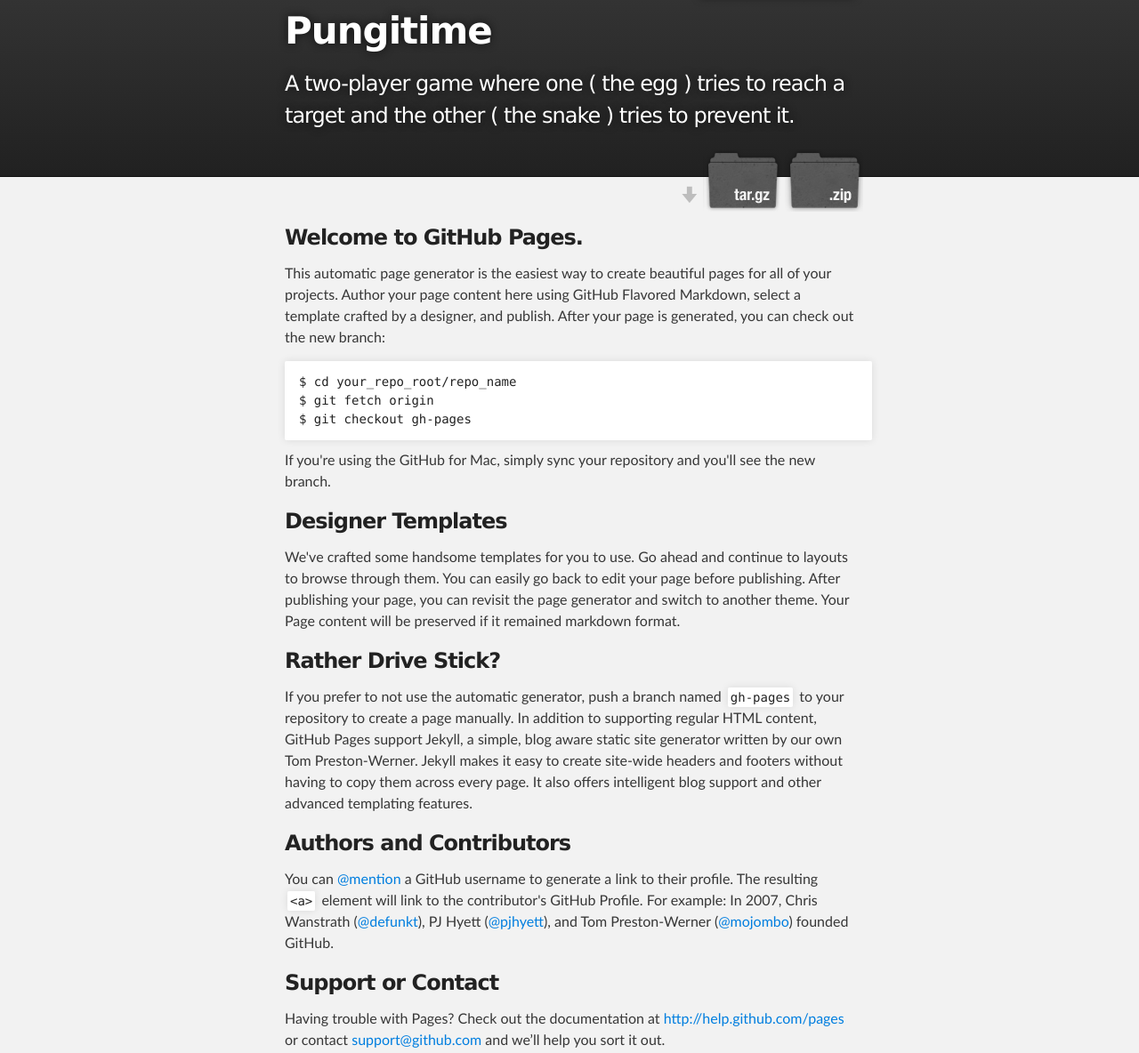
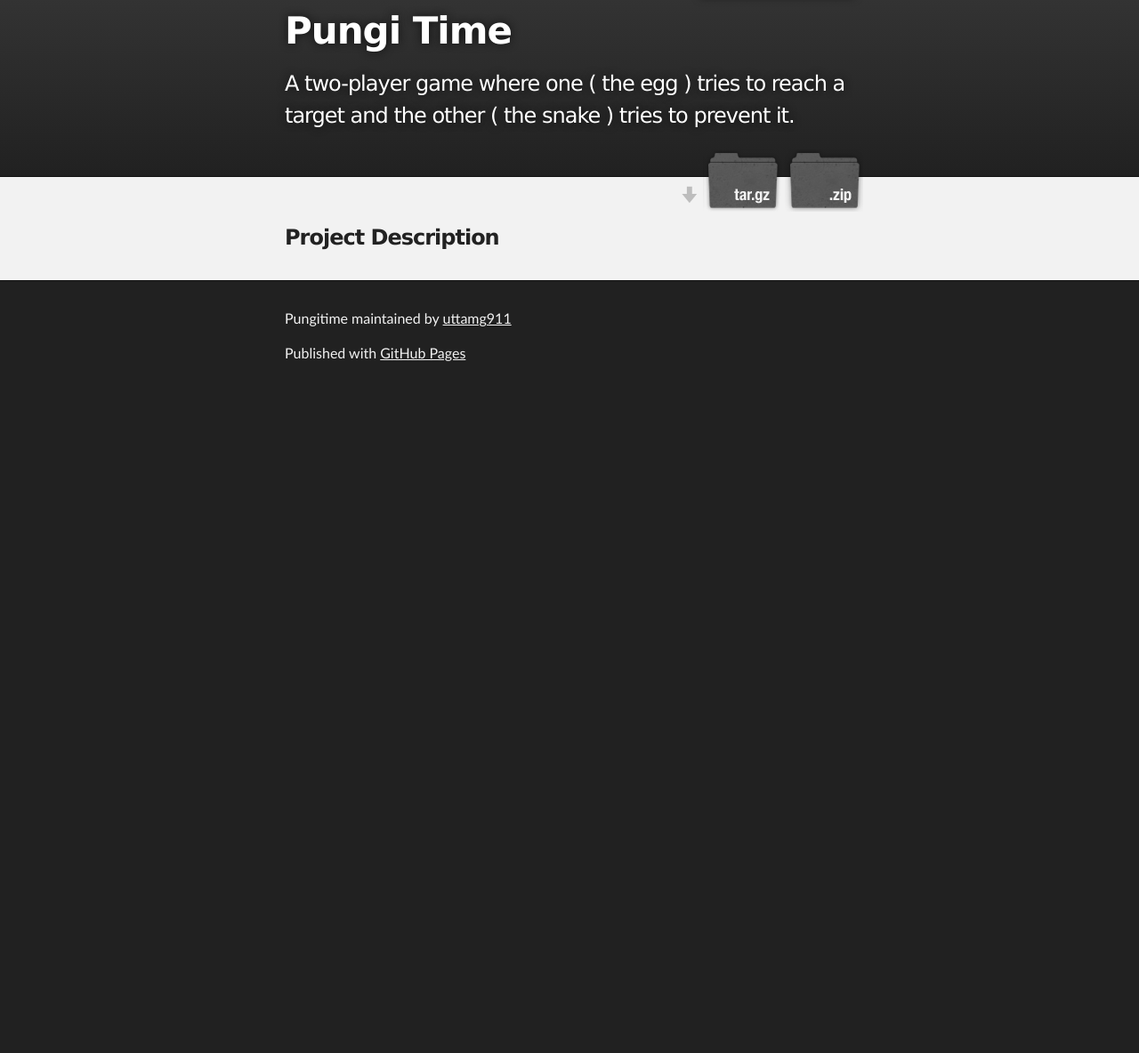
Before and after one commit to uttamg911/pungitime, a plain HTML site: page index.html in a window 1280 px wide. Shown: the part 47-1231 px from the top of the page at 89% size. After the commit the page ends 800 px from the top, so only its background shows below. Drawn offline with Linux system fonts and the light colour scheme.

Commit message:
First commit

```diff
--- a/index.html
+++ b/index.html
@@ -18,7 +18,7 @@
         <header class="inner">
           <a id="forkme_banner" href="https://github.com/uttamg911/pungitime">View on GitHub</a>
 
-          <h1 id="project_title">Pungitime</h1>
+          <h1 id="project_title">Pungi Time</h1>
           <h2 id="project_tagline">A two-player game where one ( the egg ) tries to reach a target and the other ( the snake ) tries to prevent it. </h2>
 
             <section id="downloads">
@@ -31,37 +31,7 @@
     <!-- MAIN CONTENT -->
     <div id="main_content_wrap" class="outer">
       <section id="main_content" class="inner">
-        <h3>
-<a name="welcome-to-github-pages" class="anchor" href="#welcome-to-github-pages"><span class="octicon octicon-link"></span></a>Welcome to GitHub Pages.</h3>
-
-<p>This automatic page generator is the easiest way to create beautiful pages for all of your projects. Author your page content here using GitHub Flavored Markdown, select a template crafted by a designer, and publish. After your page is generated, you can check out the new branch:</p>
-
-<pre><code>$ cd your_repo_root/repo_name
-$ git fetch origin
-$ git checkout gh-pages
-</code></pre>
-
-<p>If you're using the GitHub for Mac, simply sync your repository and you'll see the new branch.</p>
-
-<h3>
-<a name="designer-templates" class="anchor" href="#designer-templates"><span class="octicon octicon-link"></span></a>Designer Templates</h3>
-
-<p>We've crafted some handsome templates for you to use. Go ahead and continue to layouts to browse through them. You can easily go back to edit your page before publishing. After publishing your page, you can revisit the page generator and switch to another theme. Your Page content will be preserved if it remained markdown format.</p>
-
-<h3>
-<a name="rather-drive-stick" class="anchor" href="#rather-drive-stick"><span class="octicon octicon-link"></span></a>Rather Drive Stick?</h3>
-
-<p>If you prefer to not use the automatic generator, push a branch named <code>gh-pages</code> to your repository to create a page manually. In addition to supporting regular HTML content, GitHub Pages support Jekyll, a simple, blog aware static site generator written by our own Tom Preston-Werner. Jekyll makes it easy to create site-wide headers and footers without having to copy them across every page. It also offers intelligent blog support and other advanced templating features.</p>
-
-<h3>
-<a name="authors-and-contributors" class="anchor" href="#authors-and-contributors"><span class="octicon octicon-link"></span></a>Authors and Contributors</h3>
-
-<p>You can <a href="https://github.com/blog/821" class="user-mention">@mention</a> a GitHub username to generate a link to their profile. The resulting <code>&lt;a&gt;</code> element will link to the contributor's GitHub Profile. For example: In 2007, Chris Wanstrath (<a href="https://github.com/defunkt" class="user-mention">@defunkt</a>), PJ Hyett (<a href="https://github.com/pjhyett" class="user-mention">@pjhyett</a>), and Tom Preston-Werner (<a href="https://github.com/mojombo" class="user-mention">@mojombo</a>) founded GitHub.</p>
-
-<h3>
-<a name="support-or-contact" class="anchor" href="#support-or-contact"><span class="octicon octicon-link"></span></a>Support or Contact</h3>
-
-<p>Having trouble with Pages? Check out the documentation at <a href="http://help.github.com/pages">http://help.github.com/pages</a> or contact <a href="mailto:support@github.com">support@github.com</a> and we’ll help you sort it out.</p>
+      <h3>Project Description</h3>
       </section>
     </div>
 
```
